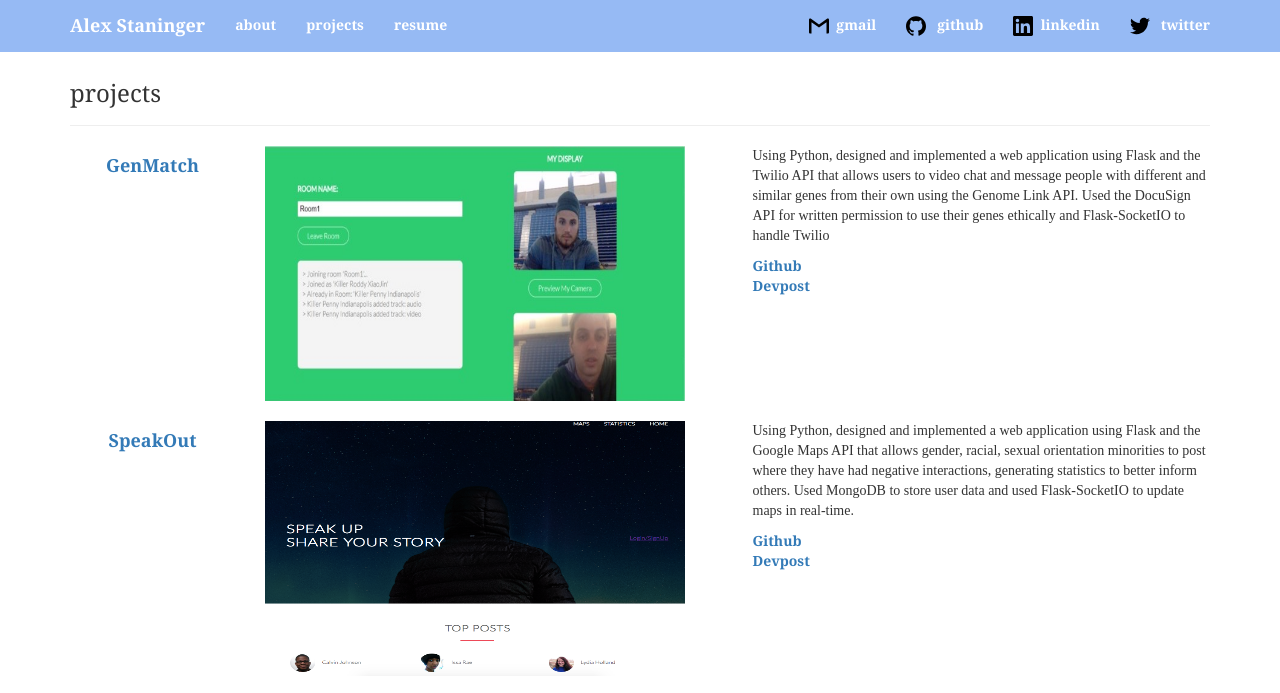
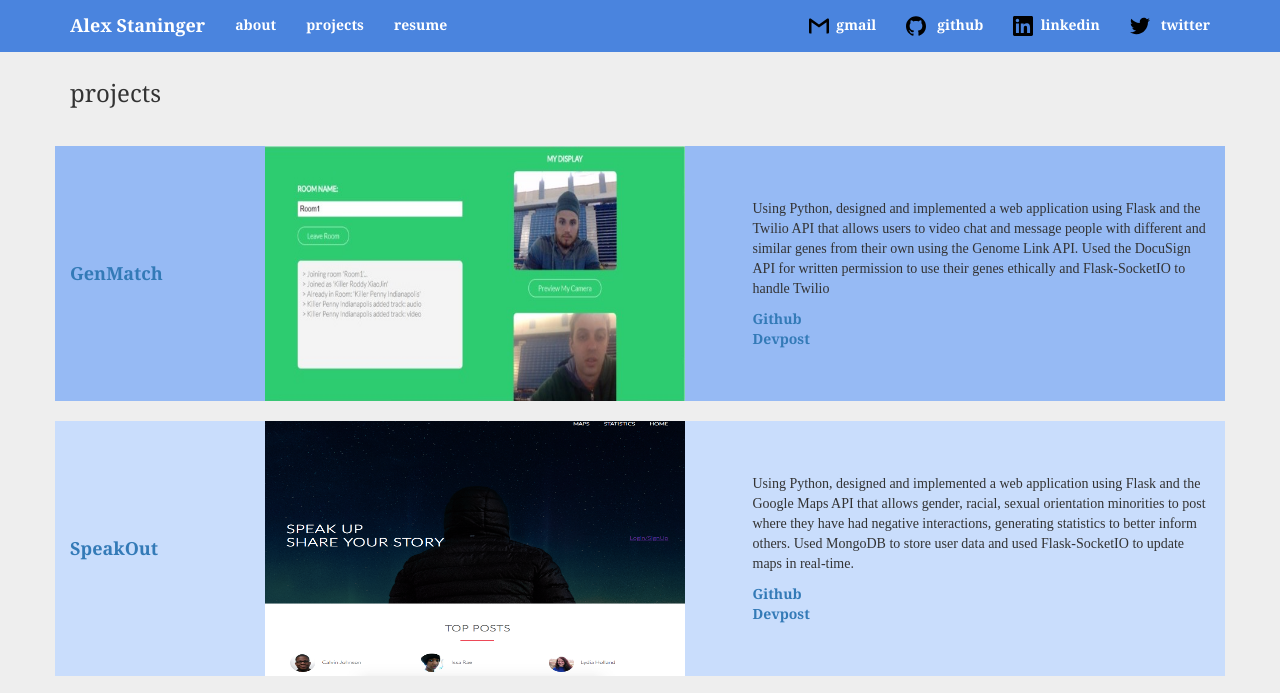
Before and after one commit to astaninger/portfolio, a Flask app: page /projects in a window 1280 px wide. Shown: the top 693 px of the page. Run offline with Flask 2, Linux system fonts and the light colour scheme; some libraries are stand-ins or nearby versions.

Commit message:
try new coloring

```diff
--- a/static/css/styles.css
+++ b/static/css/styles.css
@@ -1,8 +1,9 @@
 body {
     padding-top: 40px !important;
+    background-color: #eeeeee;
 }
 .navbar {
-    background-color: #96baf4
+    background-color: #4a84de
 }
 
 .navbar a {
@@ -19,6 +20,16 @@ body {
     font-weight:lighter !important;
 }
 
-.project-name h4 {
-    text-align:center !important;
+.vertical-row {
+    display: flex;
+    align-items: center;
+    text-align: : center;
 }
+
+.odd {
+    background-color:#96baf4
+}
+
+.even {
+    background-color: #c9ddfc
+}
--- a/templates/projects.html
+++ b/templates/projects.html
@@ -10,7 +10,7 @@
 </div>
 
 <div class="container">
-  <div class="row">
+  <div class="row vertical-row odd">
     <div class='project-name col-md-2'>
       <h4><a href='http://genmatch.tech' target='_blank'>GenMatch</a></h4>
     </div>
@@ -30,7 +30,7 @@
 <br>
 
 <div class="container">
-  <div class='row'>
+  <div class='row vertical-row even'>
     <div class='project-name col-md-2'>
       <h4><a href='https://speakout1.herokuapp.com' target='_blank'>SpeakOut</a></h4>
     </div>
@@ -52,7 +52,7 @@
 <br>
 
 <div class="container">
-  <div class='row'>
+  <div class='row vertical-row odd'>
     <div class='project-name col-md-2'>
       <h4><a href='https://cse167finalprojectfall17.blogspot.com/' target='_blank'>Planet Forest Landing</a></h4>
     </div>
@@ -75,7 +75,7 @@
 <br>
 
 <div class="container">
-  <div class='row'>
+  <div class='row vertical-row even'>
     <div class='project-name col-md-2'>
       <h4><a href='https://github.com/astaninger/Pollcial' target='_blank'>Pollcial</a></h4>
     </div>
```
